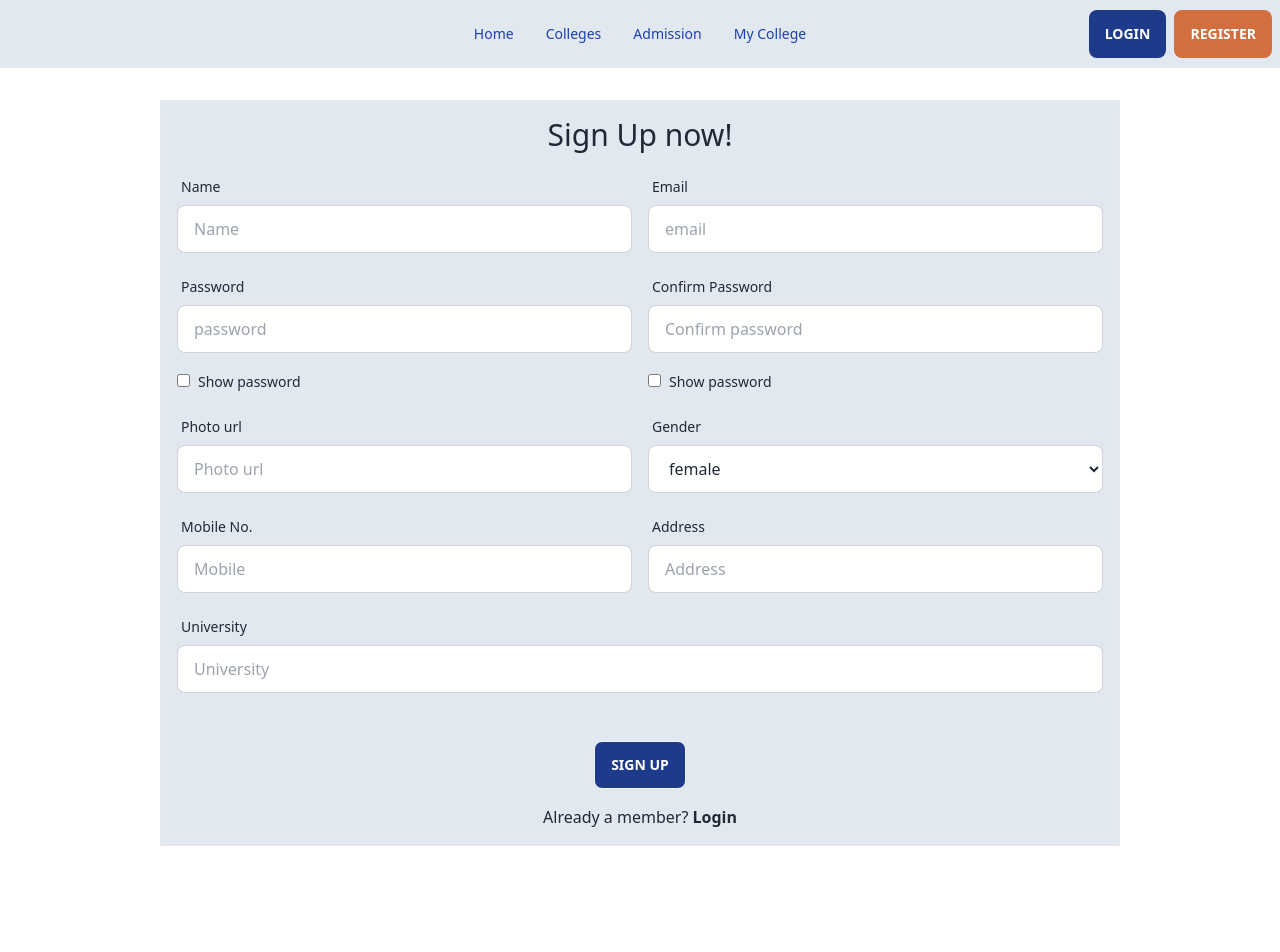
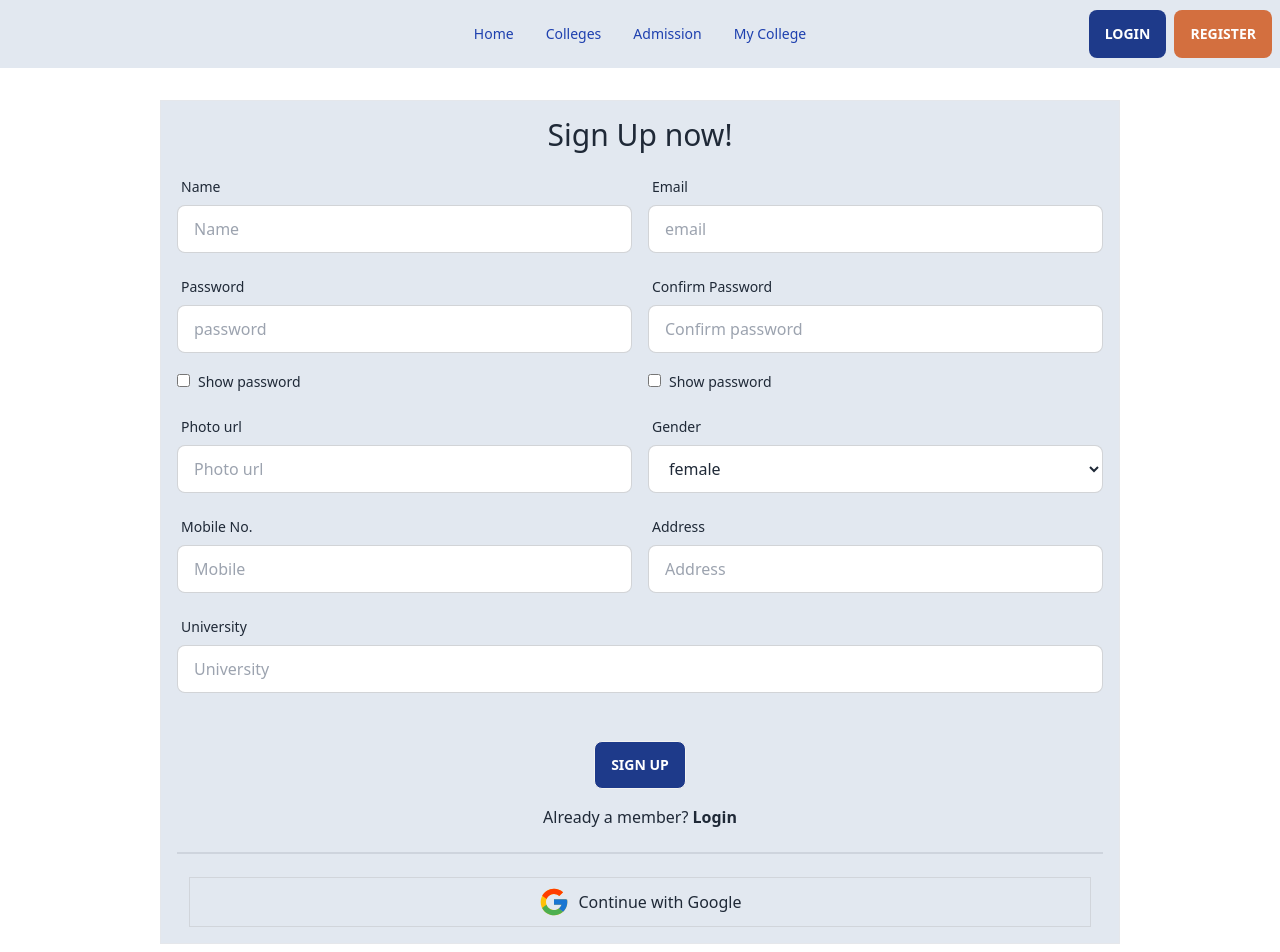
Before and after one commit to tirahman105/book-college-client, a React (Vite) app: page /signup in a window 1280 px wide. Shown: the top 952 px of the page. Before the commit the page ends 878 px from the top, so only its background shows below. Built offline with nearby package versions, Linux system fonts and the light colour scheme; no server answers.

Commit message:
google login added

```diff
--- a/package.json
+++ b/package.json
@@ -17,6 +17,7 @@
     "react": "^18.2.0",
     "react-dom": "^18.2.0",
     "react-hook-form": "^7.45.2",
+    "react-icons": "^4.10.1",
     "react-router-dom": "^6.14.2",
     "sort-by": "^1.2.0",
     "sweetalert2": "^11.7.19"
--- a/src/Pages/Login/Login.jsx
+++ b/src/Pages/Login/Login.jsx
@@ -1,8 +1,10 @@
 import { useContext, useState } from "react";
 import { Link, useLocation, useNavigate } from "react-router-dom";
-import { AuthContext } from "../../providers/AuthProvider";
+import { AuthContext } from "../../Providers/AuthProvider";
 import { useForm } from "react-hook-form";
 import Swal from "sweetalert2";
+import GoogleLogin from "../Shared/GoogleLogin/GoogleLogin";
+
 
 
 const Login = () => {
@@ -118,7 +120,7 @@ const Login = () => {
           >
             Sign up
           </Link>
-          .
+          <GoogleLogin></GoogleLogin>
         </p>
           </div>
 
--- /dev/null
+++ b/src/Pages/Shared/GoogleLogin/GoogleLogin.jsx
@@ -0,0 +1,55 @@
+import { useContext } from "react";
+import { FcGoogle } from 'react-icons/fc'
+import { useLocation, useNavigate } from "react-router-dom";
+import { AuthContext } from "../../../Providers/AuthProvider";
+
+
+const SocialLogin = () => {
+  const { googleSignIn } = useContext(AuthContext);
+  const navigate = useNavigate();
+  const location = useLocation();
+
+  const from = location.state?.from?.pathname || "/";
+
+  const handleGoogleSignIn = () => {
+    console.log('clicked')
+    googleSignIn()
+    .then(result => {
+        const loggedInUser = result.user;
+        console.log(loggedInUser);
+        const saveUser = { name: loggedInUser.displayName, email: loggedInUser.email }
+        fetch('http://localhost:5000/users', {
+              method: 'POST',
+              headers: {
+                  'content-type': 'application/json'
+              },
+              body: JSON.stringify(saveUser)
+          })
+              .then(res => res.json())
+              .then(() => {
+
+                      navigate(from, { replace: true });
+                  })
+              })
+
+
+}
+  return (
+    <div>
+      <div className="divider"></div>
+      <div className="w-full text-center my-4">
+      <div
+          onClick={handleGoogleSignIn}
+          className='flex justify-center items-center space-x-2 border m-3 p-2 border-gray-300 border-rounded cursor-pointer'
+        >
+          <FcGoogle size={32} />
+
+          <p>Continue with Google</p>
+        </div>
+
+      </div>
+    </div>
+  );
+};
+
+export default SocialLogin;
--- a/src/Pages/SignUp/SignUp.jsx
+++ b/src/Pages/SignUp/SignUp.jsx
@@ -1,8 +1,9 @@
 import { useContext, useState } from "react";
 import { Link, useNavigate } from "react-router-dom";
-import { AuthContext } from "../../providers/AuthProvider";
 import { useForm } from "react-hook-form";
 import Swal from "sweetalert2";
+import { AuthContext } from "../../Providers/AuthProvider";
+import GoogleLogin from "../Shared/GoogleLogin/GoogleLogin";
 
 
 
@@ -275,7 +276,7 @@ const SignUp = () => {
             </Link>{" "}
           </p>
         </div>
-
+       <GoogleLogin></GoogleLogin>
       </div>
     </>
   );
--- a/src/Providers/AuthProvider.jsx
+++ b/src/Providers/AuthProvider.jsx
@@ -1,9 +1,11 @@
 import { createContext, useEffect, useState } from "react";
 import {
+    GoogleAuthProvider,
   createUserWithEmailAndPassword,
   getAuth,
   onAuthStateChanged,
   signInWithEmailAndPassword,
+  signInWithPopup,
   signOut,
   updateProfile,
 } from "firebase/auth";
@@ -18,6 +20,8 @@ const auth = getAuth(app);
 const AuthProvider = ({ children }) => {
   const [user, setUser] = useState(null);
   const [loading, setLoading] = useState(true);
+
+  const googleProvider = new GoogleAuthProvider();
 
 
   //------------------------------- create user --------------------------//
@@ -36,6 +40,12 @@ const AuthProvider = ({ children }) => {
     setLoading(true);
     return signInWithEmailAndPassword(auth, email, password);
   };
+
+
+  const googleSignIn = () =>{
+    setLoading(true);
+    return signInWithPopup(auth, googleProvider);
+}
 
 
   //------------------------------- user log out  --------------------------//
@@ -83,6 +93,7 @@ const AuthProvider = ({ children }) => {
     loading,
     createUser,
     signIn,
+    googleSignIn,
     logOut,
     updateUserProfile
   };
```
Also changed, not shown: 1 other file (tests, documents, lock files or other folders).
